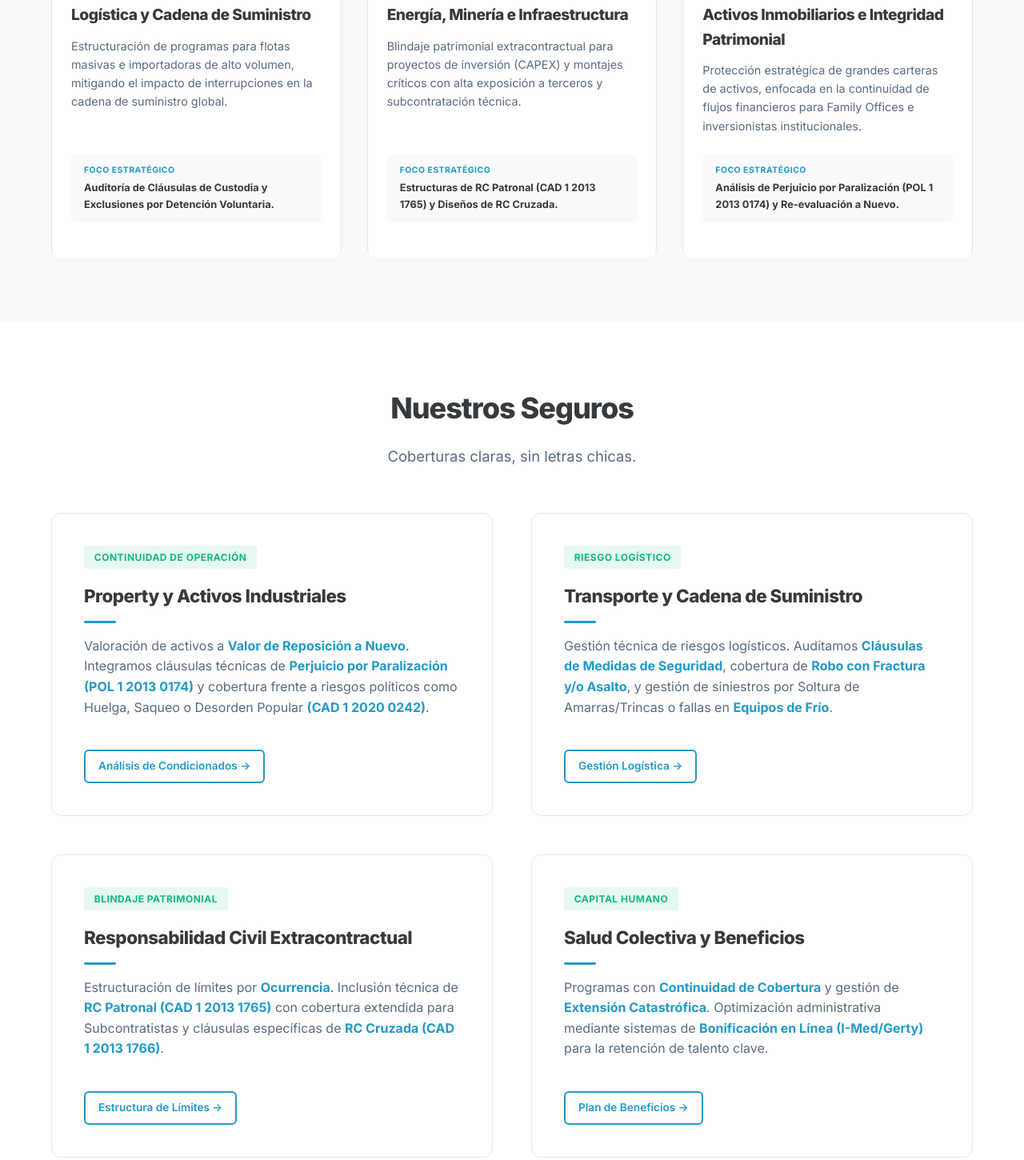
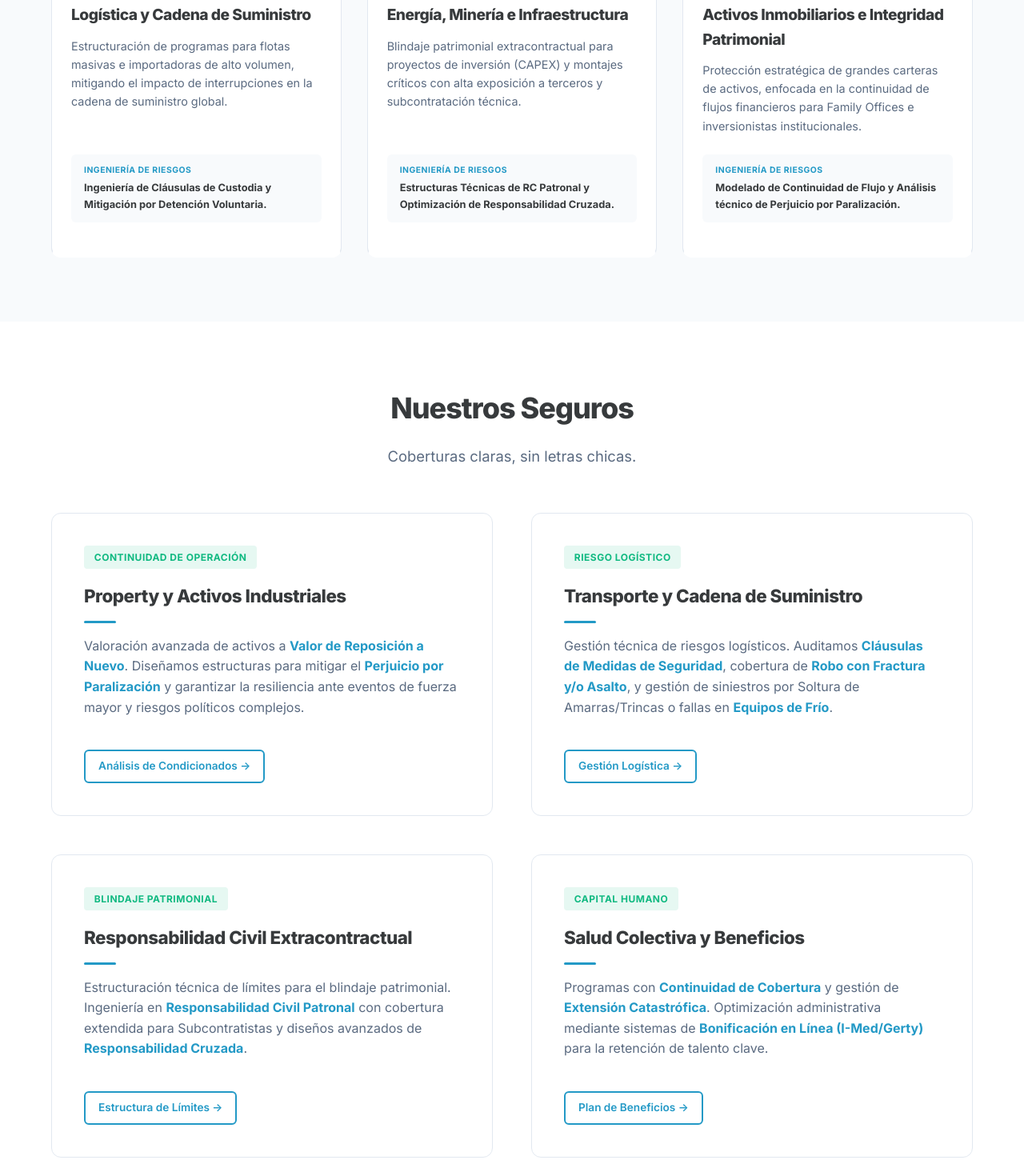
Before and after one commit to korjolio/web-mercurial-v2, a website: page index.html in a window 1280 px wide. Shown: the part 1020-2470 px from the top of the page at 80% size. Drawn offline with Linux system fonts and the light colour scheme.

Commit message:
style: pivot to 'Ingeniería de Riesgos' and 'Continuidad Operativa' narrative

```diff
--- a/index.html
+++ b/index.html
@@ -69,7 +69,7 @@
     <div class="container nav-container">
       <a href="#" class="logo-link">
         <img src="src/img/Mercurial Grande Sin Fondo.png" alt="Mercurial Corredores de Seguros" class="logo-img"
-          onerror="this.style.display='none'; this.nextElementSibling.style.display='block';">
+          onerror="this.style.display='none'; this.nextElementSibling.style='display:block;font-weight:800;font-size:1.5rem;color:var(--c-text);letter-spacing:-0.5px;';">
         <span class="logo-text"
           style="display:none;font-weight:800;font-size:1.5rem;color:var(--c-text);letter-spacing:-0.5px;">MERCURIAL.</span>
       </a>
@@ -190,7 +190,7 @@
           <p>Estructuración de programas para flotas masivas e importadoras de alto volumen, mitigando el impacto de
             interrupciones en la cadena de suministro global.</p>
           <div class="check-riesgo">
-            Auditoría de Cláusulas de Custodia y Exclusiones por Detención Voluntaria.
+            Ingeniería de Cláusulas de Custodia y Mitigación por Detención Voluntaria.
           </div>
         </div>
 
@@ -206,7 +206,7 @@
           <p>Blindaje patrimonial extracontractual para proyectos de inversión (CAPEX) y montajes críticos con alta
             exposición a terceros y subcontratación técnica.</p>
           <div class="check-riesgo">
-            Estructuras de RC Patronal (CAD 1 2013 1765) y Diseños de RC Cruzada.
+            Estructuras Técnicas de RC Patronal y Optimización de Responsabilidad Cruzada.
           </div>
         </div>
 
@@ -226,7 +226,7 @@
           <p>Protección estratégica de grandes carteras de activos, enfocada en la continuidad de flujos financieros
             para Family Offices e inversionistas institucionales.</p>
           <div class="check-riesgo">
-            Análisis de Perjuicio por Paralización (POL 1 2013 0174) y Re-evaluación a Nuevo.
+            Modelado de Continuidad de Flujo y Análisis técnico de Perjuicio por Paralización.
           </div>
         </div>
       </div>
@@ -246,9 +246,9 @@
         <div class="card hover-elevate fade-in-up" style="animation-delay: 0.1s;">
           <span class="card-tag">Continuidad de Operación</span>
           <h3 class="card-title-simple">Property y Activos Industriales</h3>
-          <p class="card-benefit">Valoración de activos a <strong>Valor de Reposición a Nuevo</strong>. Integramos
-            cláusulas técnicas de <strong>Perjuicio por Paralización (POL 1 2013 0174)</strong> y cobertura frente a
-            riesgos políticos como Huelga, Saqueo o Desorden Popular <strong>(CAD 1 2020 0242)</strong>.</p>
+          <p class="card-benefit">Valoración avanzada de activos a <strong>Valor de Reposición a Nuevo</strong>. Diseñamos
+            estructuras para mitigar el <strong>Perjuicio por Paralización</strong> y garantizar la resiliencia ante
+            eventos de fuerza mayor y riesgos políticos complejos.</p>
           <a href="#contacto" class="btn btn-outline btn-sm mt-1">Análisis de Condicionados &rarr;</a>
         </div>
 
@@ -266,9 +266,9 @@
         <div class="card hover-elevate fade-in-up" style="animation-delay: 0.3s;">
           <span class="card-tag">Blindaje Patrimonial</span>
           <h3 class="card-title-simple">Responsabilidad Civil Extracontractual</h3>
-          <p class="card-benefit">Estructuración de límites por <strong>Ocurrencia</strong>. Inclusión técnica de
-            <strong>RC Patronal (CAD 1 2013 1765)</strong> con cobertura extendida para Subcontratistas y cláusulas
-            específicas de <strong>RC Cruzada (CAD 1 2013 1766)</strong>.
+          <p class="card-benefit">Estructuración técnica de límites para el blindaje patrimonial. Ingeniería en
+            <strong>Responsabilidad Civil Patronal</strong> con cobertura extendida para Subcontratistas y diseños
+            avanzados de <strong>Responsabilidad Cruzada</strong>.
           </p>
           <a href="#contacto" class="btn btn-outline btn-sm mt-1">Estructura de Límites &rarr;</a>
         </div>
--- a/styles.css
+++ b/styles.css
@@ -409,7 +409,7 @@ strong { font-weight: 700; color: var(--c-primary); }
   transition: background-color 0.3s;
 }
 .check-riesgo::before {
-  content: 'FOCO ESTRATÉGICO';
+  content: 'INGENIERÍA DE RIESGOS';
   font-size: 0.65rem;
   color: var(--c-primary);
   letter-spacing: 0.5px;
```
